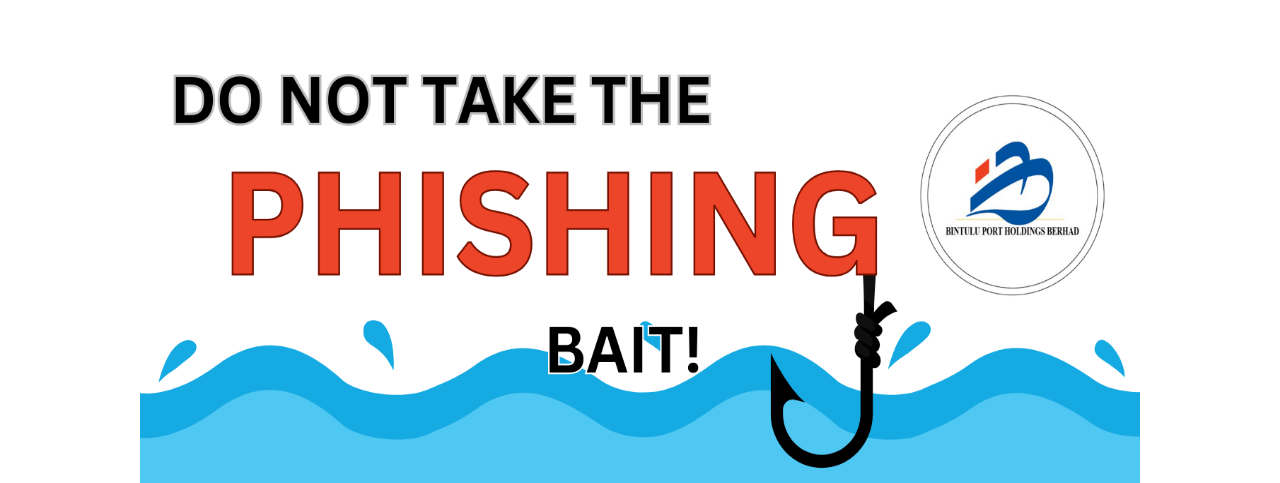
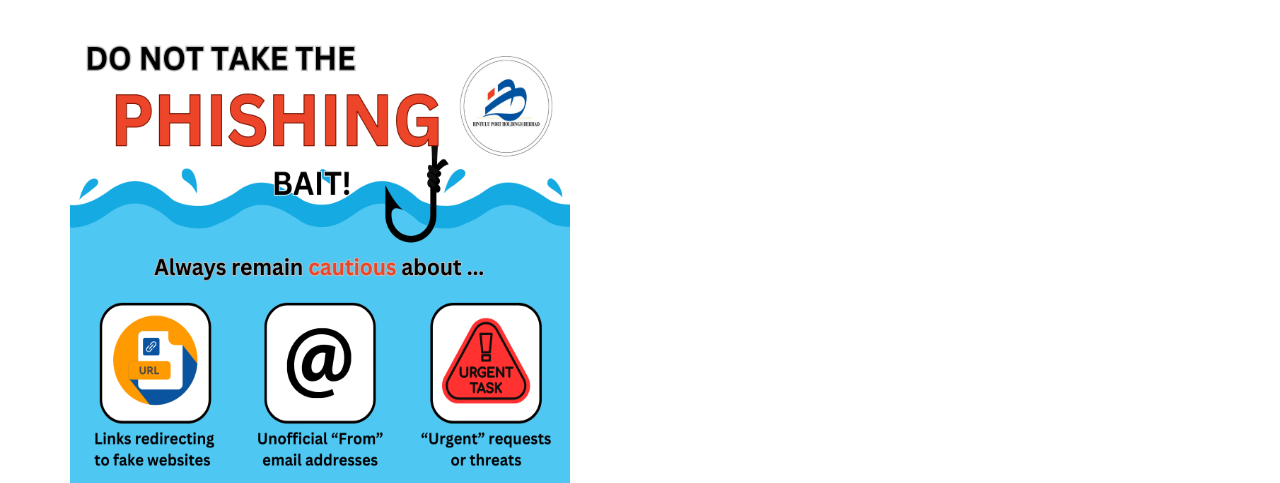
Before and after one commit to Unquote5131/mdurulanding.github.io, a plain HTML site: page index.html in a window 1280 px wide. Shown: the part 457-940 px from the top of the page. Drawn offline with nearby package versions, Linux system fonts and the light colour scheme.

Commit message:
Update index.html

```diff
--- a/index.html
+++ b/index.html
@@ -28,7 +28,6 @@
 <div class="container" style="text-align:center">
 <div class="jumbotron">
 <h2>You clicked on a simulated phishing test.</h2>
-
 <h3>Here are some tips to help you stay safer in the future</h3>
 </div>
 
@@ -54,7 +53,12 @@
 
 </div>
 
-<h2><img alt="" src="img/image1.png" style="width: 1000px; height: 1500px;"/></h2>
+<div class="row">
+
+<div class="col-md-4">
+<h2><img alt="" src="img/image1.png" style="width: 500px; height: 750px;"/></h2>
+</div>
+</div>
 
 </div>
 
```
